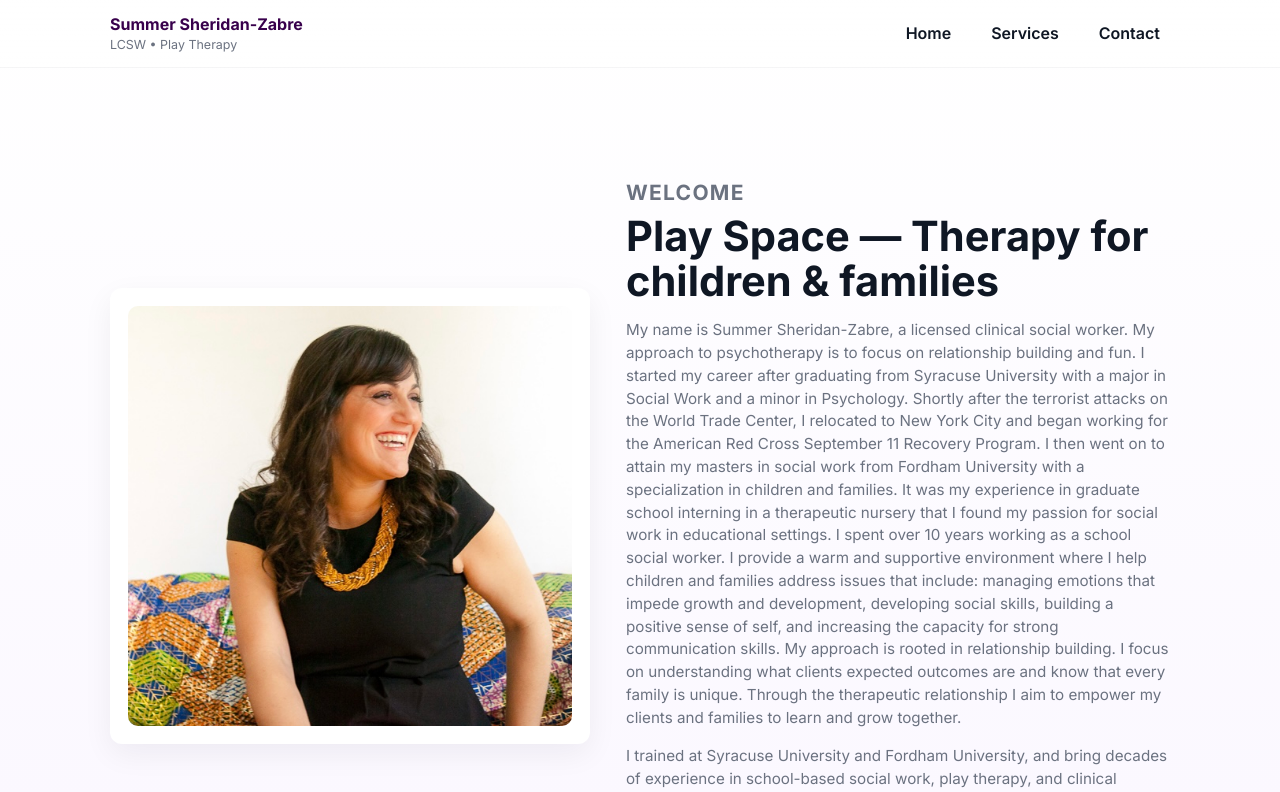
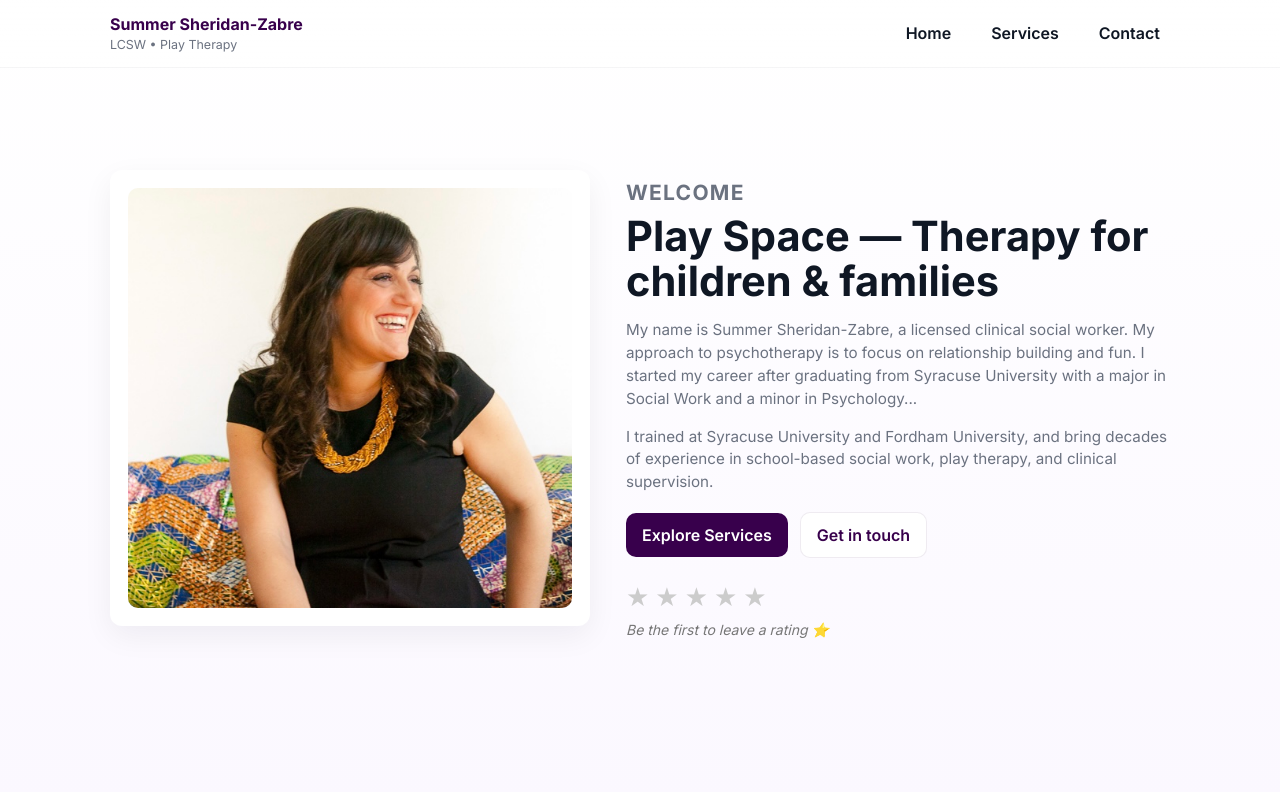
Before and after one commit to zabroski/play, a React (Create React App) app: page / in a window 1280 px wide. Shown: the top 792 px of the page. Built offline with nearby package versions, Linux system fonts and the light colour scheme; no server answers.

Commit message:
added like button

```diff
--- a/src/components/Hero/Hero.jsx
+++ b/src/components/Hero/Hero.jsx
@@ -1,10 +1,48 @@
+
+// import React from "react";
+// import "./Hero.css";
+// import SumImg from "../../assets/sum.jpg";
+
+// export default function Hero() {
+//   return (
+//     <div className="container hero">
+//       <div className="hero-grid">
+//         <div className="hero-card card">
+//           <img src={SumImg} alt="Summer Sheridan Zabre" />
+//         </div>
+
+//         <div className="hero-copy">
+//           <p className="heading">Welcome</p>
+//           <h1 className="section-title">Play Space — Therapy for children & families</h1>
+
+//           <p className="text-muted">
+//             My name is Summer Sheridan-Zabre, a licensed clinical social worker. My approach to psychotherapy is to focus on relationship building and fun. I started my career after graduating from Syracuse University with a major in Social Work and a minor in Psychology. Shortly after the terrorist attacks on the World Trade Center, I relocated to New York City and began working for the American Red Cross September 11 Recovery Program. I then went on to attain my masters in social work from Fordham University with a specialization in children and families. It was my experience in graduate school interning in a therapeutic nursery that I found my passion for social work in educational settings. I spent over 10 years working as a school social worker. I provide a warm and supportive environment where I help children and families address issues that include: managing emotions that impede growth and development, developing social skills, building a positive sense of self, and increasing the capacity for strong communication skills. My approach is rooted in relationship building. I focus on understanding what clients expected outcomes are and know that every family is unique. Through the therapeutic relationship I aim to empower my clients and families to learn and grow together.
+//           </p>
+
+//           <p className="text-muted" style={{marginTop:12}}>
+//             I trained at Syracuse University and Fordham University, and bring decades of experience
+//             in school-based social work, play therapy, and clinical supervision.
+//           </p>
+
+//           <div style={{marginTop:18}}>
+//             <a className="btn" href="#service">Explore Services</a>
+//             <a className="btn" style={{marginLeft:12, background:'#fff', color:'var(--primary)', border:'1px solid rgba(56,0,76,0.08)'}} href="#contact">Get in touch</a>
+//           </div>
+//         </div>
+//       </div>
+//     </div>
+//   );
+// }
 
 
 
-// // src/components/Hero/Hero.jsx
+
 import React from "react";
 import "./Hero.css";
 import SumImg from "../../assets/sum.jpg";
+import StarRating from "../StarRating/StartRating";
+// import StarRating from "../StarRating/LikeButton";
+// import StarRating from "../StarRating/StarRating";
 
 export default function Hero() {
   return (
@@ -16,21 +54,43 @@ export default function Hero() {
 
         <div className="hero-copy">
           <p className="heading">Welcome</p>
-          <h1 className="section-title">Play Space — Therapy for children & families</h1>
+          <h1 className="section-title">
+            Play Space — Therapy for children & families
+          </h1>
 
           <p className="text-muted">
-            My name is Summer Sheridan-Zabre, a licensed clinical social worker. My approach to psychotherapy is to focus on relationship building and fun. I started my career after graduating from Syracuse University with a major in Social Work and a minor in Psychology. Shortly after the terrorist attacks on the World Trade Center, I relocated to New York City and began working for the American Red Cross September 11 Recovery Program. I then went on to attain my masters in social work from Fordham University with a specialization in children and families. It was my experience in graduate school interning in a therapeutic nursery that I found my passion for social work in educational settings. I spent over 10 years working as a school social worker. I provide a warm and supportive environment where I help children and families address issues that include: managing emotions that impede growth and development, developing social skills, building a positive sense of self, and increasing the capacity for strong communication skills. My approach is rooted in relationship building. I focus on understanding what clients expected outcomes are and know that every family is unique. Through the therapeutic relationship I aim to empower my clients and families to learn and grow together.
+            My name is Summer Sheridan-Zabre, a licensed clinical social worker.
+            My approach to psychotherapy is to focus on relationship building
+            and fun. I started my career after graduating from Syracuse
+            University with a major in Social Work and a minor in Psychology...
           </p>
 
-          <p className="text-muted" style={{marginTop:12}}>
-            I trained at Syracuse University and Fordham University, and bring decades of experience
-            in school-based social work, play therapy, and clinical supervision.
+          <p className="text-muted" style={{ marginTop: 12 }}>
+            I trained at Syracuse University and Fordham University, and bring
+            decades of experience in school-based social work, play therapy, and
+            clinical supervision.
           </p>
 
-          <div style={{marginTop:18}}>
-            <a className="btn" href="#service">Explore Services</a>
-            <a className="btn" style={{marginLeft:12, background:'#fff', color:'var(--primary)', border:'1px solid rgba(56,0,76,0.08)'}} href="#contact">Get in touch</a>
+          <div style={{ marginTop: 18 }}>
+            <a className="btn" href="#service">
+              Explore Services
+            </a>
+            <a
+              className="btn"
+              style={{
+                marginLeft: 12,
+                background: "#fff",
+                color: "var(--primary)",
+                border: "1px solid rgba(56,0,76,0.08)",
+              }}
+              href="#contact"
+            >
+              Get in touch
+            </a>
           </div>
+
+          {/* ⭐ 5-star rating block */}
+          <StarRating />
         </div>
       </div>
     </div>
--- /dev/null
+++ b/src/components/StarRating/StarRating.css
@@ -0,0 +1,52 @@
+.star-rating-wrapper {
+  margin-top: 24px;
+  display: inline-flex;
+  flex-direction: column;
+  align-items: flex-start;
+  gap: 6px;
+}
+
+.star-row {
+  display: flex;
+  gap: 6px;
+}
+
+.star-btn {
+  background: transparent;
+  border: none;
+  font-size: 26px;
+  cursor: pointer;
+  transition: transform 0.15s ease, text-shadow 0.15s ease, color 0.15s ease;
+  color: #ccc; /* empty star color */
+  padding: 0;
+}
+
+.star-btn.filled {
+  color: #ffb400; /* gold */
+  text-shadow: 0 0 6px rgba(255, 180, 0, 0.4);
+}
+
+.star-btn:hover {
+  transform: scale(1.15);
+}
+
+.star-meta {
+  font-size: 14px;
+  color: #555;
+  display: flex;
+  gap: 6px;
+  align-items: baseline;
+}
+
+.star-average {
+  font-weight: 600;
+}
+
+.star-count {
+  opacity: 0.8;
+}
+
+.star-no-reviews {
+  font-style: italic;
+  color: #777;
+}
--- /dev/null
+++ b/src/components/StarRating/StartRating.jsx
@@ -0,0 +1,111 @@
+import React, { useState, useEffect } from "react";
+import "./StarRating.css";
+
+const STORAGE_KEY = "hero_star_rating";
+
+export default function StarRating() {
+  const [rating, setRating] = useState(0);          // last rating user clicked
+  const [hover, setHover] = useState(0);            // star hovered
+  const [avgRating, setAvgRating] = useState(0);    // average rating
+  const [totalRatings, setTotalRatings] = useState(0); // how many people rated
+
+  // Load saved aggregate data from localStorage
+  useEffect(() => {
+    const saved = localStorage.getItem(STORAGE_KEY);
+    if (saved) {
+      const { totalStars, totalRatings } = JSON.parse(saved);
+      if (totalRatings > 0) {
+        setTotalRatings(totalRatings);
+        setAvgRating(totalStars / totalRatings);
+      }
+    }
+  }, []);
+
+  const handleRate = (value) => {
+    setRating(value);
+
+    // Read existing data
+    const saved = localStorage.getItem(STORAGE_KEY);
+    let totalStars = 0;
+    let totalRatingsCount = 0;
+
+    if (saved) {
+      const parsed = JSON.parse(saved);
+      totalStars = parsed.totalStars || 0;
+      totalRatingsCount = parsed.totalRatings || 0;
+    }
+
+    // Update totals
+    totalStars += value;
+    totalRatingsCount += 1;
+
+    // Save back
+    localStorage.setItem(
+      STORAGE_KEY,
+      JSON.stringify({ totalStars, totalRatings: totalRatingsCount })
+    );
+
+    setTotalRatings(totalRatingsCount);
+    setAvgRating(totalStars / totalRatingsCount);
+  };
+
+  return (
+    <div className="star-rating-wrapper">
+      <div className="star-row">
+        {[1, 2, 3, 4, 5].map((star) => (
+          <button
+            key={star}
+            type="button"
+            className={
+              star <= (hover || rating)
+                ? "star-btn filled"
+                : "star-btn"
+            }
+            onClick={() => handleRate(star)}
+            onMouseEnter={() => setHover(star)}
+            onMouseLeave={() => setHover(0)}
+            aria-label={`Rate ${star} star${star > 1 ? "s" : ""}`}
+          >
+            ★
+          </button>
+
+        ))}
+      </div>
+
+      {/* <button
+          onClick={() => {
+            localStorage.removeItem("hero_star_rating");
+            window.location.reload();
+          }}
+          style={{
+            marginTop: "12px",
+            padding: "6px 14px",
+            background: "#eee",
+            border: "1px solid #ccc",
+            borderRadius: "6px",
+            cursor: "pointer",
+          }}
+        >
+            Reset Reviews
+      </button> */}
+
+
+      <div className="star-meta">
+        {totalRatings > 0 ? (
+          <>
+            <span className="star-average">
+              {avgRating.toFixed(1)} / 5.0
+            </span>
+            <span className="star-count">
+              ({totalRatings} {totalRatings === 1 ? "review" : "reviews"})
+            </span>
+          </>
+        ) : (
+          <span className="star-no-reviews">
+            Be the first to leave a rating ⭐
+          </span>
+        )}
+      </div>
+    </div>
+  );
+}
```
